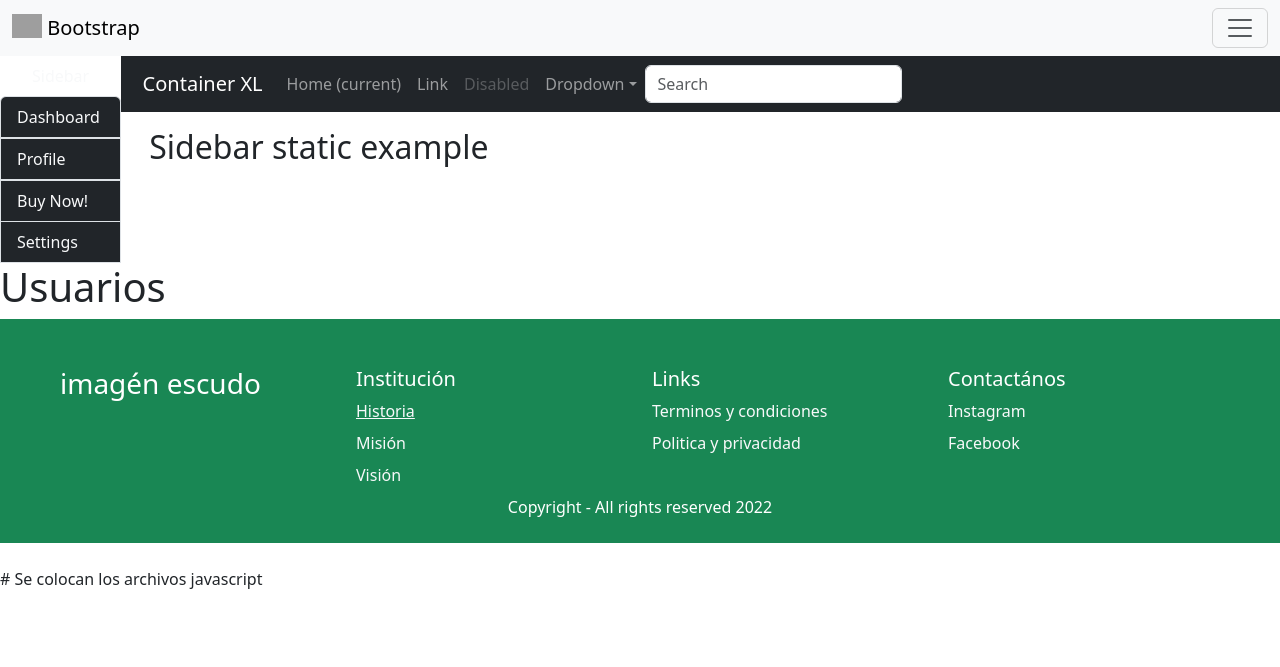
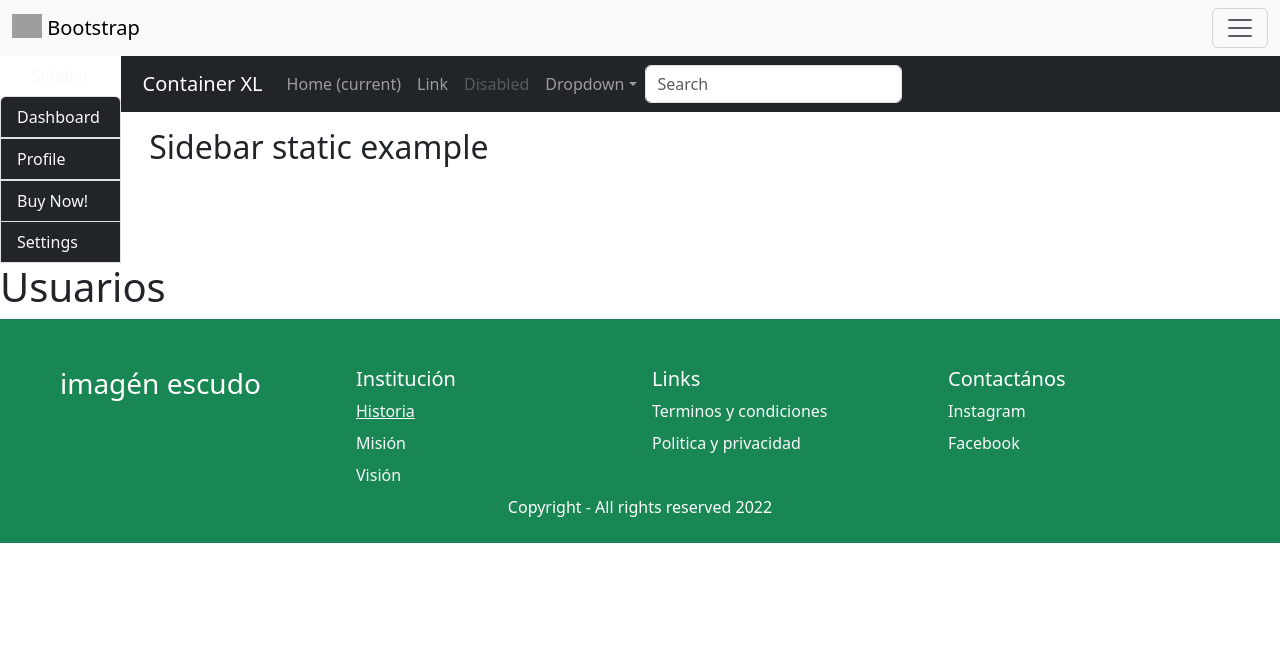
Before and after one commit to Anyela-Martinez/ProyectoAnMasoft, a Django app: page / in a window 1280 px wide. Shown: the top 667 px of the page. Run offline with Django 4.2, Linux system fonts and the light colour scheme; some libraries are stand-ins or nearby versions; grey boxes are pictures that could not be loaded.

Commit message:
18/10
18/10

```diff
--- a/base/Templates/partials/js.html
+++ b/base/Templates/partials/js.html
@@ -1,4 +1,4 @@
 {% load static %}
 {% block javascript %}
-    # Se colocan los archivos javascript
+    <!-- # Se colocan los archivos javascript -->
 {% endblock javascript %}
```
